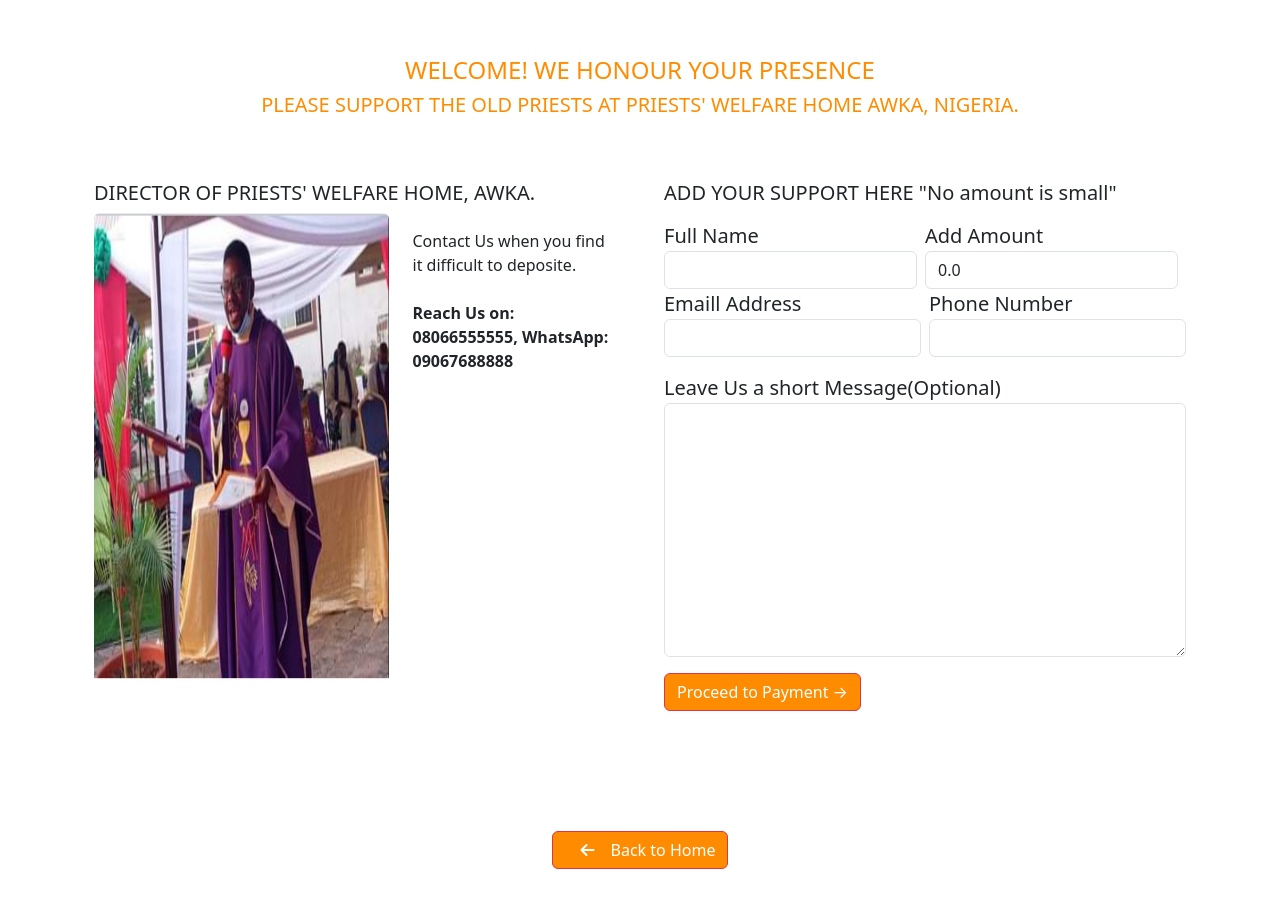
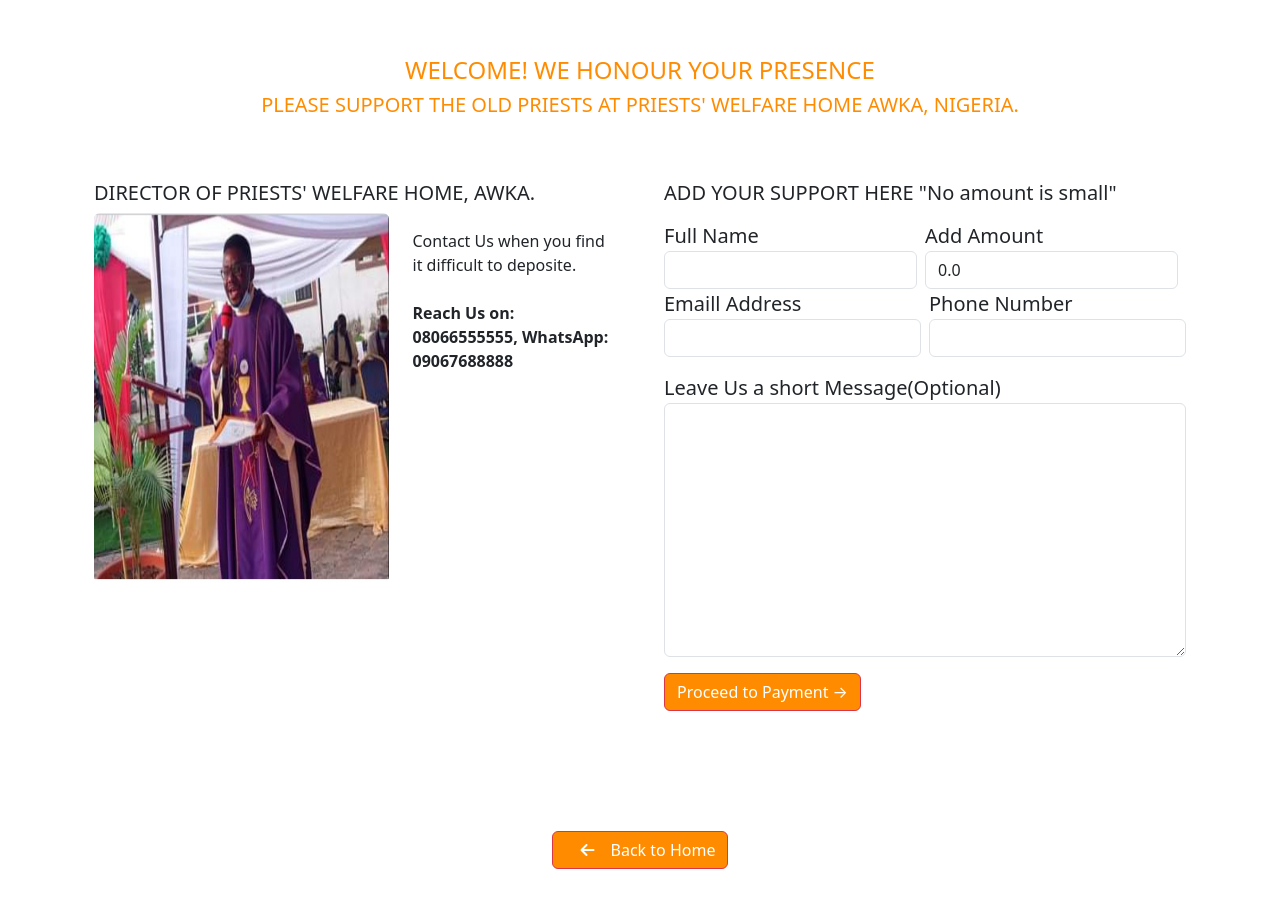
Before and after one commit to Ceecosmo/PWelfareHome, a Django app: page /initiate-payment/ in a window 1280 px wide. Run offline with Django 5.2, Linux system fonts and the light colour scheme; some libraries are stand-ins or nearby versions.

Commit message:
Update initiate_payment.html

```diff
--- a/Payment_List/templates/payment/initiate_payment.html
+++ b/Payment_List/templates/payment/initiate_payment.html
@@ -23,7 +23,7 @@
 
                     <div class="col-md-7">
 
-                        <img src="https://github.com/Ceecosmo/PWelfareHome/blob/main/Payment_List/templates/images/fada4.jpg" alt="" style="width: 390px; height: 470px"
+                        <img src="/Payment_List/templates/images/fada4.jpg" alt="" style="width: 390px; height: 370px"
                             class='img-fluid rounded' data-aos="fade-up" />
                     </div>
                     <div class="col-md-5" data-aos="fade-up">
```
